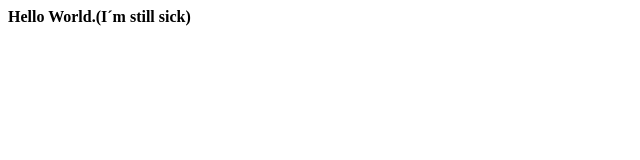
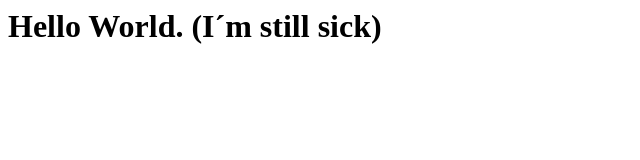
Before and after one commit to elsebeth/elsebeth.github.io, a plain HTML site: page index.html in a window 1280 px wide. Shown: the whole page, without its empty margins (0-640 px from the left). Drawn offline with Linux system fonts and the light colour scheme.

Commit message:
Update index.html

```diff
--- a/index.html
+++ b/index.html
@@ -1,5 +1,8 @@
 <html>
+ <h1>
   <b>
-    Hello World.(I´m still sick)
+   Hello World.
   </b>
+   (I´m still sick)
+ </h1>
 </html>
```
